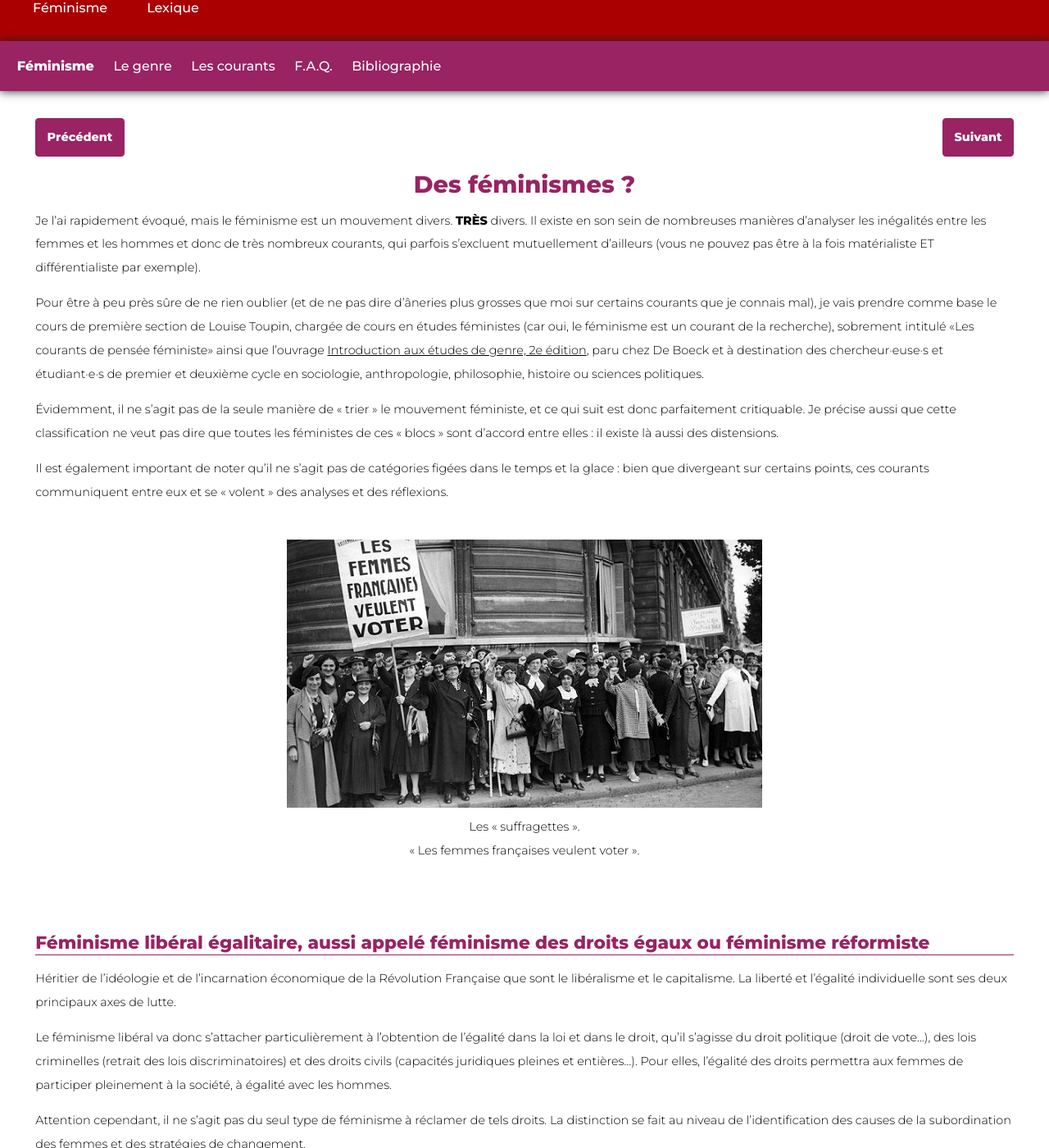
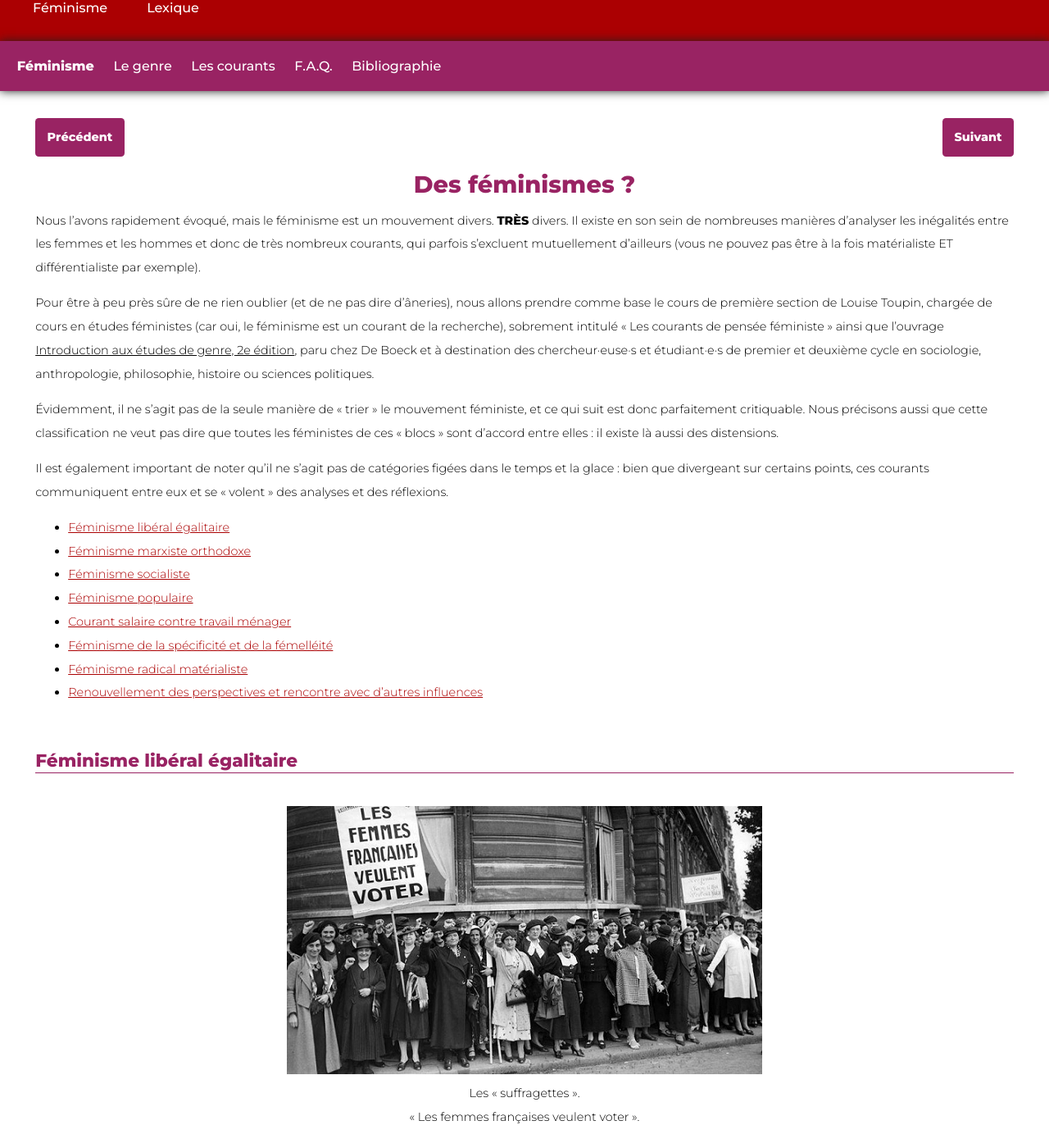
Before and after one commit to meyss/argu, a Jekyll site: the page built from fem-courants.html, in a window 1280 px wide and 1400 px high, scrolled down 194 px. Shown: the whole window at 82% size. Built offline with Jekyll 4.4.1, drawn with Linux system fonts in a browser that asks for light colours; some of the changed text lies outside the part shown.

Commit message:
Better headers for fem-courants.html

```diff
--- a/fem-courants.html
+++ b/fem-courants.html
@@ -9,10 +9,23 @@
 
 <h1>Des féminismes ?</h1>
 
-<p>Je l’ai rapidement évoqué, mais le féminisme est un mouvement divers. <b>TRÈS</b> divers. Il existe en son sein de nombreuses manières d’analyser les inégalités entre les femmes et les hommes et donc de très nombreux courants, qui parfois s’excluent mutuellement d’ailleurs (vous ne pouvez pas être à la fois matérialiste ET différentialiste par exemple).</p>
-<p>Pour être à peu près sûre de ne rien oublier (et de ne pas dire d’âneries plus grosses que moi sur certains courants que je connais mal), je vais prendre comme base le cours de première section de Louise Toupin, chargée de cours en études féministes (car oui, le féminisme est un courant de la recherche), sobrement intitulé «Les courants de pensée féministe» ainsi que l’ouvrage <span class="ref">Introduction aux études de genre, 2e édition</span>, paru chez De Boeck et à destination des chercheur·euse·s et étudiant·e·s de premier et deuxième cycle en sociologie, anthropologie, philosophie, histoire ou sciences politiques.</p>
-<p>Évidemment, il ne s’agit pas de la seule manière de « trier » le mouvement féministe, et ce qui suit est donc parfaitement critiquable. Je précise aussi que cette classification ne veut pas dire que toutes les féministes de ces « blocs » sont d’accord entre elles : il existe là aussi des distensions.</p>
+<p>Nous l’avons rapidement évoqué, mais le féminisme est un mouvement divers. <b>TRÈS</b> divers. Il existe en son sein de nombreuses manières d’analyser les inégalités entre les femmes et les hommes et donc de très nombreux courants, qui parfois s’excluent mutuellement d’ailleurs (vous ne pouvez pas être à la fois matérialiste ET différentialiste par exemple).</p>
+<p>Pour être à peu près sûre de ne rien oublier (et de ne pas dire d’âneries), nous allons prendre comme base le cours de première section de Louise Toupin, chargée de cours en études féministes (car oui, le féminisme est un courant de la recherche), sobrement intitulé « Les courants de pensée féministe » ainsi que l’ouvrage <span class="ref">Introduction aux études de genre, 2e édition</span>, paru chez De Boeck et à destination des chercheur·euse·s et étudiant·e·s de premier et deuxième cycle en sociologie, anthropologie, philosophie, histoire ou sciences politiques.</p>
+<p>Évidemment, il ne s’agit pas de la seule manière de « trier » le mouvement féministe, et ce qui suit est donc parfaitement critiquable. Nous précisons aussi que cette classification ne veut pas dire que toutes les féministes de ces « blocs » sont d’accord entre elles : il existe là aussi des distensions.</p>
 <p>Il est également important de noter qu’il ne s’agit pas de catégories figées dans le temps et la glace : bien que divergeant sur certains points, ces courants communiquent entre eux et se « volent » des analyses et des réflexions.</p>
+
+<ul>
+	<li><a href="#feminisme-liberal-egalitaire">Féminisme libéral égalitaire</a></li>
+	<li><a href="#feminisme-marxiste-orthodoxe">Féminisme marxiste orthodoxe</a></li>
+	<li><a href="#feminisme-socialiste">Féminisme socialiste</a></li>
+	<li><a href="#feminisme-populaire">Féminisme populaire</a></li>
+	<li><a href="#courant-salaire-contre-travail-menager">Courant salaire contre travail ménager</a></li>
+	<li><a href="#feminisme-de-la-specificite">Féminisme de la spécificité et de la fémelléité</a></li>
+	<li><a href="#feminisme-radical-materialiste">Féminisme radical matérialiste</a></li>
+	<li><a href="#renouvellement">Renouvellement des perspectives et rencontre avec d’autres influences</a></li>
+</ul>
+
+<h2 id="feminisme-liberal-egalitaire">Féminisme libéral égalitaire</h2>
 
 <div class="figure">
 	<img src="{{ site.baseurl }}/images/fem-suffragettes.png" alt="Les « suffragettes »" />
@@ -20,25 +33,21 @@
 	<div class="caption">« Les femmes françaises veulent voter ».</div>
 </div>
 
-<h2>Féminisme libéral égalitaire, aussi appelé féminisme des droits égaux ou féminisme réformiste</h2>
-<p>Héritier de l’idéologie et de l’incarnation économique de la Révolution Française que sont le libéralisme et le capitalisme. La liberté et l’égalité individuelle sont ses deux principaux axes de lutte.</p>
+<p>Aussi appelé féminisme des droits égaux ou féminisme réformiste, héritier de l’idéologie et de l’incarnation économique de la Révolution Française que sont le libéralisme et le capitalisme. La liberté et l’égalité individuelle sont ses deux principaux axes de lutte.</p>
 <p>Le féminisme libéral va donc s’attacher particulièrement à l’obtention de l’égalité dans la loi et dans le droit, qu’il s’agisse du droit politique (droit de vote…), des lois criminelles (retrait des lois discriminatoires) et des droits civils (capacités juridiques pleines et entières…). Pour elles, l’égalité des droits permettra aux femmes de participer pleinement à la société, à égalité avec les hommes.</p>
 <p>Attention cependant, il ne s’agit pas du seul type de féminisme à réclamer de tels droits. La distinction se fait au niveau de l’identification des causes de la subordination des femmes et des stratégies de changement.</p>
 
 <h3>Causes de la subordination</h3>
-<p>Comme le féminisme libéral épouse globalement la philosophie libérale (/captain obvious), il pense le capitalisme réformable et perfectible ; ce dernier serait seulement mal adapté aux femmes, qui seraient victimes de discriminations au sein de ce dernier. La cause de ces dernières se trouve dans le fait que les femmes sont socialisées d’une manière différente des hommes, ce qui s’explique par des préjugés, des stéréotypes et/ou des mentalités rétrogrades. Ces obstacles à l'égalité se trouvent à peu près partout, de l’école à la famille en passant par le monde politique et le travail.</p>
+<p>Comme le féminisme libéral épouse globalement la philosophie libérale, il pense le capitalisme réformable et perfectible ; ce dernier serait seulement mal adapté aux femmes, qui seraient victimes de discriminations au sein de ce dernier. La cause de ces dernières se trouve dans le fait que les femmes sont socialisées d’une manière différente des hommes, ce qui s’explique par des préjugés, des stéréotypes et/ou des mentalités rétrogrades. Ces obstacles à l'égalité se trouvent à peu près partout, de l’école à la famille en passant par le monde politique et le travail.</p>
 
 <h3>Stratégies de changement</h3>
 <p>Pour les féministes libérales, c’est l’éducation non-sexiste qui permettra de changer les mentalités et donc la société : il s’agit de socialiser les femmes d’une manière différente. Les autres moyens d’actions sont des pressions pour faire changer les lois discriminatoires, notamment via des colloques pour informer le public, la formation de coalitions et de lobbys etc.</p>
 <p>Le féminisme libéral subit tout de même l’influence des autres mouvements de la pensée féministe, notamment en reconnaissant le caractère « systémique » de l’oppression des femmes par exemple dans l’analyse de l’inégalité salariale, qui provient des courants marxistes et radicaux. Il s’agit du courant à la fois le plus présent médiatiquement et le plus modéré au niveau de la volonté de transformation sociale.</p>
 <p><b>Exemples de féministes libérales :</b> Olympe de Gouges, Hubertine Auclert, Elisabeth Badinter (même si elle n’est plus considérée comme féministe par pas mal de ses pairs), collectif La Barbe…</p>
 
-<h2>Le féminisme de tradition marxiste</h2>
+<h2 id="feminisme-marxiste-orthodoxe">Féminisme marxiste orthodoxe</h2>
 <p>Lors de l’effervescence sociale du début des années 1970, le mouvement féministe connaitra un second essor et se verra obligé de prendre en compte la pensée de Marx, très prégnante à cette époque. Que ce soit pour se situer en son sein, pour s’en démarquer, ou pour en contester les fondements. </p>
-<p><b>Exemple de féministe marxiste : </b>Silvia Federicci.</p>
-
-<h2>Le féminisme marxiste orthodoxe</h2>
-<p>Pour ce mouvement, c’est le capitalisme qui est à l’origine de l’oppression <b>des deux sexes</b>, et l’oppression des femmes serait apparue en même temps que la propriété privée. Le besoin de transmettre son héritage et donc d’être certain de sa descendance a rendu nécessaire l’institution du mariage monogamique : c’est ainsi que les femmes furent mises sous le contrôle de leur mari, réduites au foyer et à la sphère privée, et donc sorties de la production sociale.</p>
+<p>Pour le féminisme marxiste, c’est le capitalisme qui est à l’origine de l’oppression <b>des deux sexes</b>, et l’oppression des femmes serait apparue en même temps que la propriété privée. Le besoin de transmettre son héritage et donc d’être certain de sa descendance a rendu nécessaire l’institution du mariage monogamique : c’est ainsi que les femmes furent mises sous le contrôle de leur mari, réduites au foyer et à la sphère privée, et donc sorties de la production sociale.</p>
 <p>De ce fait, pour les féministes marxistes orthodoxes, le patriarcat est un sous-produit du capitalisme et disparaitra en même temps que lui. Il s'agit donc d'une cause secondaire de l’oppression des femmes, qui s’exerce principalement dans la sphère économique.</p>
 
 <h3>Stratégies de changement</h3>
@@ -47,22 +56,21 @@
 <p>Les réformes ne sont pas pour autant mises de côté : si elles suivent sur ce point les féministes libérales (travail, contrôle des naissances, droits civiques et pénaux etc.) leur objectif final diffère, puisqu’elles cherchent à mettre en évidence les contradictions du système économique afin de le détruire.</p>
 <p>De plus, les féministes marxistes orthodoxes refusent généralement de s’inscrire dans la mouvance féministe qu’elles considèrent comme un mouvement individualiste et bourgeois, allant contre les intérêts de la classe ouvrière et étant donc à combattre.</p>
 <p>Les lacunes du féminisme marxiste entraineront des modifications de ce dernier, généralement mal connues. Alors que tout ce qui touche au marxisme passe pour dépassé dans le monde occidental, de nombreuses femmes, du tiers-monde notamment, continuent de se servir du concept de classe sociale pour analyser leur situation, tout en l’adaptant à leur pays.</p>
+<p><b>Exemple de féministe marxiste : </b>Silvia Federicci.</p>
 
-<h2>Métamorphoses</h2>
-
-<h2>Féministe socialiste (socialisme en tant que courant de pensée, rien à voir avec les différents partis socialistes)</h2>
+<h2 id="feminisme-socialiste">Féminisme socialiste</h2>
 <p>Le féminisme socialiste se distingue du marxisme orthodoxe, car il accorde une importance égale à l’oppression des femmes (le patriarcat) et au capitalisme pour expliquer la subordination de ces dernières et tente d’étudier comment les deux systèmes s’articulent entre eux.</p>
 <p>Avec le temps, les explications unifiées de l’exclusion des femmes se verront délaissées, et les autres systèmes de domination (hétérosexisme, racisme, validisme, classisme etc.) seront de plus en plus être pris en compte. Ce courant essaie de créer une théorie féministe globale, prenant en compte toutes les formes d’oppressions que subissent les femmes.</p>
 <p>D’autres abandonneront l’idée d’une transformation systémique globale, réduisant « le social » à des représentations, et rejoindront les rangs des post-modernistes.</p>
 
-<h2>Féminisme populaire</h2>
+<h2 id="feminisme-populaire">Féminisme populaire</h2>
 <p>On regroupe par cette appellation le militantisme des femmes pauvres notamment du tiers-monde et qui, bien que ne se revendiquant pas toujours de la tradition féministe, ont des pratiques et des visions qui permettent de les y raccrocher. </p>
 <p>La pratique de ce féminisme est enracinée dans le quotidien, et s’organise au sein des conditions de survie des familles et des communautés. Ces mobilisations constituent des lieux extrêmement importants d’affirmation et de réappropriation du pouvoir de ces femmes.</p>
 <p>Ce type de militantisme a toujours côtoyé le mouvement féministe « classique » de manière parallèle, et ces racines peuvent être remontées jusqu'aux révoltes populaires où la population, au premier rang desquelles se trouvaient des femmes, réclamaient du pain et du blé.</p>
 <p>Pour ces femmes, qui vivent l’appauvrissement au quotidien et dont les perspectives de subsistance ne sont pas forcément assurées, le sexisme et le patriarcat ne sont qu’une des formes de l’oppression des femmes et un féminisme « classique » ne saurait y mettre fin. En effet la pauvreté due à un système économique basé sur le profit, le racisme, l’exclusion ect. doivt être prise en compte pour les libérer de leur condition, et l’égalité entre les sexes doit s’accompagner de changements sur d’autres fronts.</p>
 <p>L’un des grands apports de ce féminisme est la prise en compte de la globalité de ce qui opprime les femmes, et de comment les autres systèmes d’injustices s’articulent et se lient entre eux. Il a également permis la reconnaissance d’une multitude de féminismes à travers le monde, qui lient toutes les formes de lutte et leurs protagonistes. Ce mouvement a permis un appel à la solidarité féministe internationale, allant au-delà du simple accès au droit.</p>
 
-<h2>Courant salaire contre travail ménager</h2>
+<h2 id="courant-salaire-contre-travail-menager">Courant salaire contre travail ménager</h2>
 <p>Né de l’ouvrage <span class="ref">Le pouvoir des femmes et la révolution sociale</span> publié en 1972 et rapidement traduit en plusieurs langues de part et d’autre de l’Atlantique. Il s’agit d’une des premières tentatives d’appliquer l’analyse marxiste à la condition des femmes.</p>
 <p>Bien que ce mouvement ait eu une existence temporelle assez brève, il a jeté les bases théoriques de la reconnaissance du travail invisible des femmes et des analyses qui tentent de visibiliser ce dernier.</p>
 <p>Alors que les marxistes orthodoxes s’intéressent à la production de marchandises, ce courant s’intéresse à la reproduction des êtres humains. Ce travail, effectué dans la famille et le foyer majoritairement par les femmes, est la clef de voute de la reproduction humaine. Non seulement elles produisent ce qu’il y a de plus précieux (la vie d’un nouvel être), mais permettent en plus au reste des êtres humains de « fonctionner » : aux hommes de travailler, aux enfants d’être éduqués, aux malades et aux vieillards d’être soignés. Les femmes s’occupent de l’entretien matériel et immatériel (affectif) des humains.</p>
@@ -83,7 +91,7 @@
 <p>L’objectif ultime du féminisme radical est le renversement du patriarcat, qui passe par la réappropriation des femmes sur leur propre corps. Plusieurs stratégies sont envisagées, de la création d’une culture féminine « alternative » (créations d’espaces féminins comme les centre de santé, les maisons d’hébergement pour les femmes victimes de violences, des maisons d’édition, des magazines, des librairies etc. destinées aux femmes) au séparatisme (vie entre femmes lesbiennes et célibataires uniquement) en passant par l’offensive directe contre le patriarcat (manifestations contre la pornographie, les concours de beauté, les mutilations sexuelles, les déploiements militaires etc.).</p>
 <p>La recherche d’alternatives sociales féministes et leur mise en pratique contribua beaucoup à l’essor du féminisme radical, axé sur les solutions et la concrétisation de l’utopie féministe, ici et maintenant.</p>
 
-<h2>Métamorphoses</h2>
+<h3>Métamorphoses</h3>
 <p>Le mouvement radical ayant connu et connaissant encore de nombreuses mutations et s’étant emparé de nombreuses disciplines et de nombreux territoires, sa classification sera forcément parcellaire et approximative. Il s’agit donc plus d’une boussole que d’une carte, d’une suite de point de repères pour capter une dynamique que d’un mode d’emploi.</p>
 <p>Ce courant évolue sur un continuum, dont les positions théoriques s’échelonnent entre deux pôles, selon l’importance que l’on accorde à la « biologie » ou au « social » dans l’explication de l’oppression des femmes. Plus on croit cette différence « naturelle », plus on se situe vers le pôle de la fémelléité, plus on a la conviction que cette différence est sociale, plus on se situe vers le pôle matérialiste.</p>
 <p>Dit autrement, ce courant se divise sur les causes de la différence : Est-elle d’abord biologique et psychologique, ou d’abord sociale et créée par la société ?</p>
@@ -91,7 +99,7 @@
 <p>Parallèlement à ces métamorphoses des critiques centrales viendront ébranler l’ensemble des traditions de pensée du féminisme : la critique de l’hétérosexualité comme pierre angulaire du patriarcat, effectuée par les féministes lesbiennes, et la remise en question même de l’idée de différence féminine, qui cache les différences de toutes sortes traversant le groupe des femmes, né au sein du féminisme noir.</p>
 <p><b>Exemples de féministes radicales :</b> Andrea Dworkin, Christine Delphy, Nicole Claude-Mathieu, Colette Guillaumin.</p>
 
-<h2>Féminisme de la spécificité et de la fémelléité</h2>
+<h2 id="feminisme-de-la-specificite">Féminisme de la spécificité et de la fémelléité</h2>
 <p>Avant toute chose, il est nécessaire de rappeler que, pour les féministes radicales, l’expression première du patriarcat se manifeste dans le contrôle du corps des femmes.</p>
 <p>Le courant de la spécificité axera ainsi son action sur la réappropriation de leur corps par les femmes. Pour cela, elles mettront l’accent sur la santé de ces dernières, sur le combat contre les violences sexo-spécifiques, ainsi que sur la mise en place de structures allant dans ce sens. Elles réfléchiront également sur le sujet des nouvelles technologies reproductives. </p>
 <p>Il s’agit de mettre en place des îlots d’émancipation et d’expérimentation sociale, permettant le questionnement de la « différence », de l’éthique et de l’identité féminine. </p>
@@ -100,7 +108,7 @@
 Contrairement aux égalitaristes et aux radicales, elles visent la reconnaissance de la différence, de la féminité et du féminin comme territoire spécifique du savoir-pouvoir des femmes, ce dernier devant être protégé de l’emprise patriarcale et de la subordination aux valeurs marchandes.</p>
 <p>Elles revendiquent la réappropriation de la maternité, de l’acte de (pro)création, de la culture et de l’imaginaire féminin que ce soit au niveau du corps ou des idées. Le féminisme de fémelléité se veut être la charnière entre la psychologie et la biologie, et être lié à l’expérience des corps.</p>
 
-<h2>Féministe radical matérialiste</h2>
+<h2 id="feminisme-radical-materialiste">Féminisme radical matérialiste</h2>
 <p>Le féminisme matérialiste est né de la critique à la fois du féminisme marxiste et du féminisme radical, et constitue une nouvelle tentative de combinaison de ces deux mouvements, différent du féminisme socialiste. Il est composé de plusieurs sous-courants, qui correspondent généralement aux frontières des pays où ils sont nés.</p>
 <p>Par exemple, le féminisme matérialiste français (qui fut le premier, et dont les bases furent posé dans la revue Nouvelles Questions Féministes (NQF)), tout en critiquant profondément le marxisme, en conserve la méthode (le matérialisme, qui donnera son nom au mouvement) et certains concepts pour comprendre l’oppression des femmes, mais en leur donnant un contenu différent.</p>
 <p>Ainsi, les rapports entre les sexes sont vus comme des rapports de travail et des rapports d’exploitation. La force de travail des femmes et leur corps même sont appropriés par les hommes, qui en sont les premiers bénéficiaires : les hommes et les femmes forment des classes de sexe. </p>
@@ -108,13 +116,21 @@
 <p>Comme dit plus haut, ce courant est né en réaction au féminisme de la fémelléité, issu de la psychanalyse. En effet pour les matérialistes la différence des sexes n’est rien d’autre que la hiérarchie des sexes : l’idée de différence féminine fut créée par la classe des hommes pour asservir les femmes.
 L’oppression des femmes est à chercher dans les rapports sociaux de sexe, et non dans la psychologie ou la physiologie des femmes : la lutte doit se faire à la racine sociale de la différence : les déterminants historiques et sociaux.</p>
 
-<h2>Renouvellement des perspectives et rencontre avec d’autres influences</h2>
+<h2 id="renouvellement">Renouvellement des perspectives et rencontre avec d’autres influences</h2>
 
 <h3>Afroféminisme</h3>
 <p>Durant les années 70, les militantes du black feminism apportèrent une critique fondamentale aux mouvement féministes marxistes et radicaux. En effet, loin d’expliquer leur oppression uniquement par le sexisme et le capitalisme, elles y ajoutèrent également sur le racisme qui emplissait leurs vies.</p>
 <p>Grâce à elles, l’oppression des femmes ne s’est plus uniquement articulée sur le duo sexe / classe, mais sur le trio classe / sexe / race auquel on ajoute souvent l’orientation sexuelle, une part non négligeable de ces militantes étant lesbiennes.</p>
 <p>Les féministes noires ont contribué à faire éclater la notion de « différence commune » entre toutes les femmes, « la » différence en cachant en réalité une multitude.</p>
 <p><b>Exemples de féministes noires :</b> Bell Hooks, Angela Davis, Elsa Dorlin.</p>
+
+<div class="figure">
+	<img src="{{ site.baseurl }}/images/fem-mwasi.png" alt="Rassemblement devant les locaux de Gala" />
+	<div class="caption">Rassemblement devant les locaux de Gala contre une publication raciste.</div>
+	<div class="caption">© Collectif Mwasi</div>
+</div>
+
+
 
 <h3>Perspectives lesbiennes</h3>
 <p>Les lesbiennes ont toujours été nombreuses dans les luttes féministes, et ont participé à chacune d’entre elles. </p>
```
Also changed, not shown: images/fem-mwasi.png (added).
